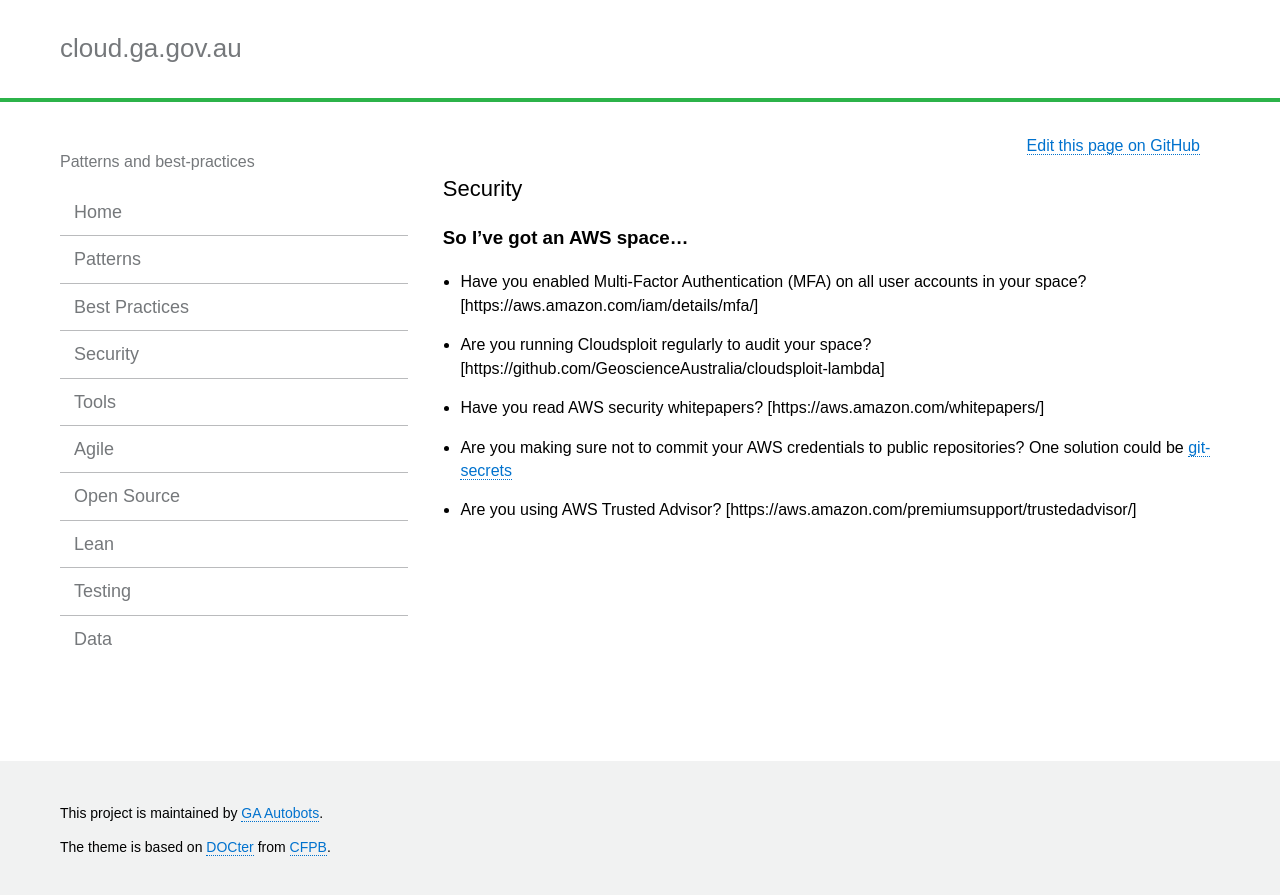
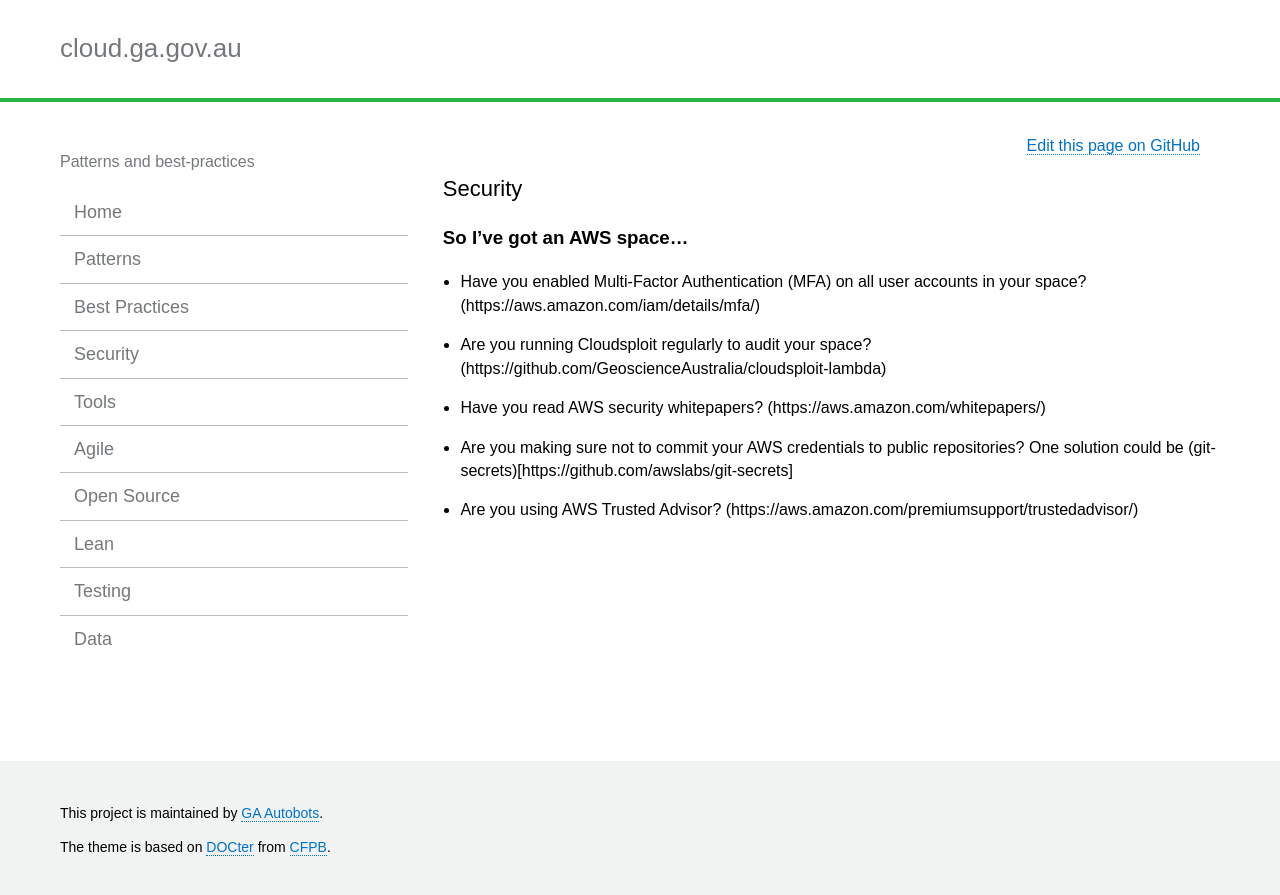
Before and after one commit to GeoscienceAustralia/cloud, a Jekyll site: the page built from docs/_pages/security_index.md, in a window 1280 px wide. Shown: the top 895 px of the page. Built offline with Jekyll 4.4.1, drawn with Linux system fonts in a browser that asks for light colours.

Commit message:
Fix links

```diff
--- a/docs/_pages/security_index.md
+++ b/docs/_pages/security_index.md
@@ -6,8 +6,8 @@
 
 ### So I've got an AWS space...
 
-* Have you enabled Multi-Factor Authentication (MFA) on all user accounts in your space? [https://aws.amazon.com/iam/details/mfa/]
-* Are you running Cloudsploit regularly to audit your space? [https://github.com/GeoscienceAustralia/cloudsploit-lambda]
-* Have you read AWS security whitepapers? [https://aws.amazon.com/whitepapers/]
-* Are you making sure not to commit your AWS credentials to public repositories? One solution could be [git-secrets](https://github.com/awslabs/git-secrets)
-* Are you using AWS Trusted Advisor? [https://aws.amazon.com/premiumsupport/trustedadvisor/]
+* Have you enabled Multi-Factor Authentication (MFA) on all user accounts in your space? (https://aws.amazon.com/iam/details/mfa/)
+* Are you running Cloudsploit regularly to audit your space? (https://github.com/GeoscienceAustralia/cloudsploit-lambda)
+* Have you read AWS security whitepapers? (https://aws.amazon.com/whitepapers/)
+* Are you making sure not to commit your AWS credentials to public repositories? One solution could be (git-secrets)[https://github.com/awslabs/git-secrets]
+* Are you using AWS Trusted Advisor? (https://aws.amazon.com/premiumsupport/trustedadvisor/)
```
